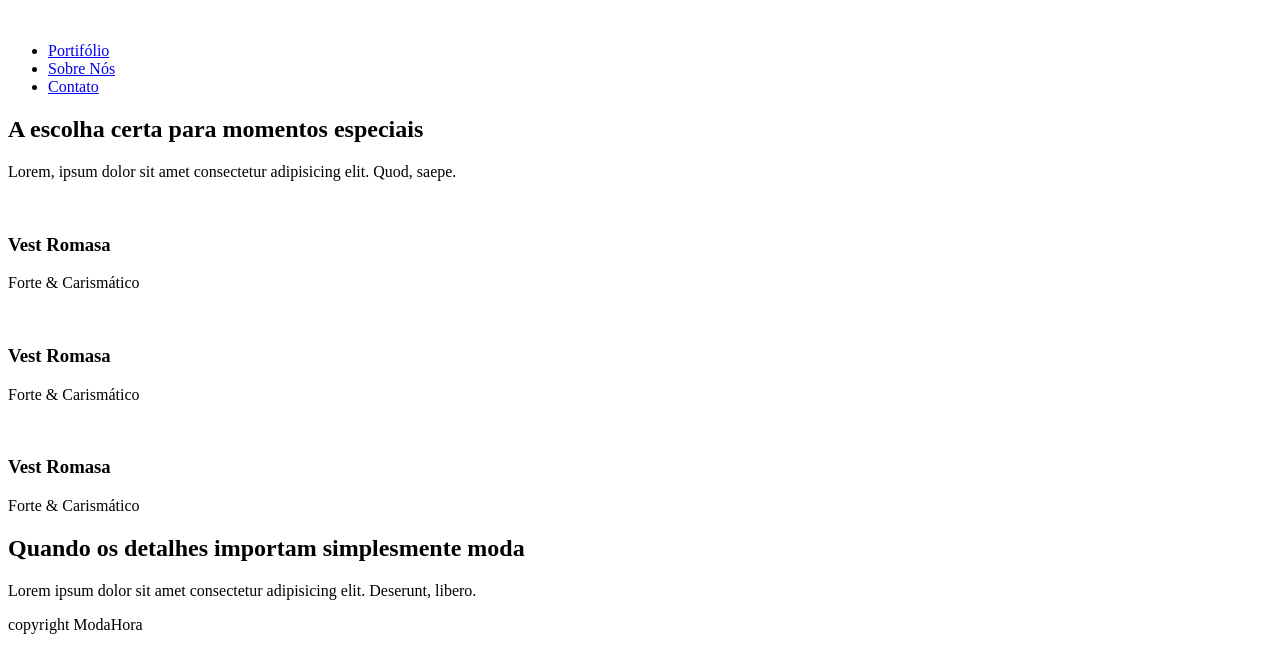
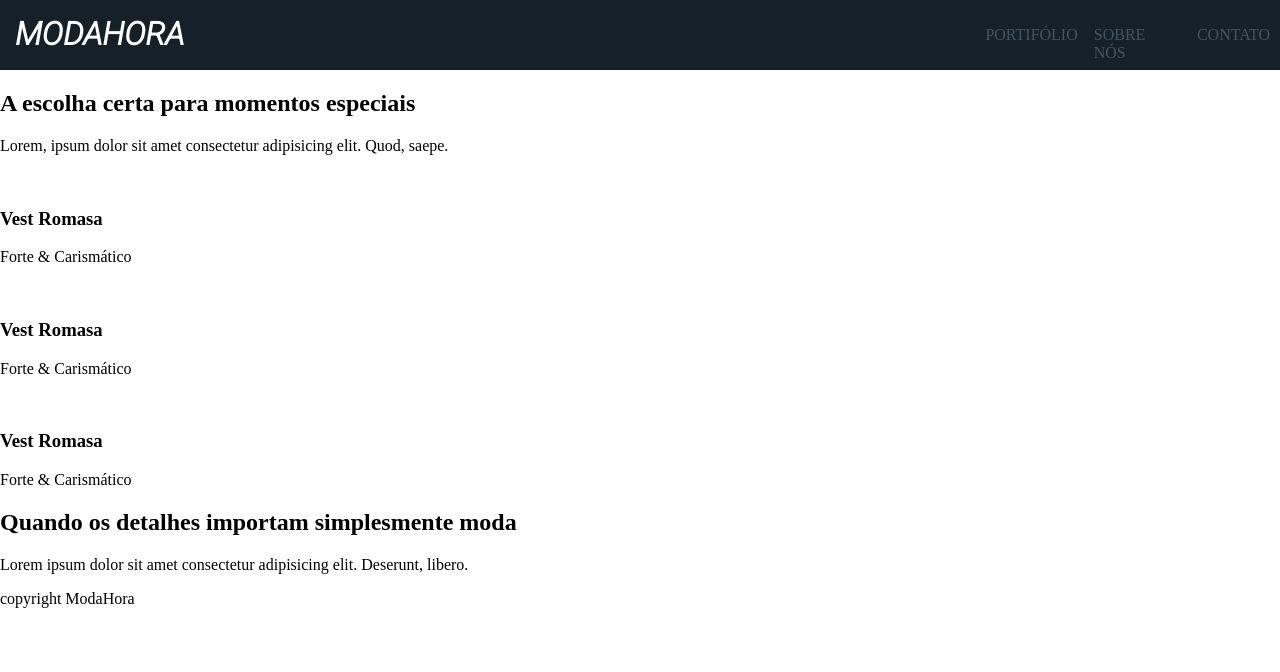
Before and after one commit to AntonioC-VJR/Projeto_1, a plain HTML site: page index.html in a window 1280 px wide. Drawn offline with Linux system fonts and the light colour scheme.

Commit message:
Atualterações no index e crianção do css para o Header

```diff
--- a/index.html
+++ b/index.html
@@ -2,13 +2,13 @@
 <html lang="PT-BR">
 <head>
     <meta charset="UTF-8">
-    <link rel="stylesheet" href="">
+    <link rel="stylesheet" href="style.css">
     <title>Moda Hora</title>
 </head>
 <body>
 
     <header class="header">
-        <img src="" alt="">
+        <h1>ModaHora</h1>
         <ul class="header-list">
             <li><a href="#" class="header-list__link"> Portifólio </a></li>
             <li><a href="#" class="header-list__link"> Sobre Nós  </a></li>
--- /dev/null
+++ b/style.css
@@ -0,0 +1,59 @@
+@import url('https://fonts.googleapis.com/css2?family=Pacifico&family=Roboto:ital,wght@1,300&display=swap');
+
+body, html{
+    margin: 0;
+}
+
+.header{
+
+
+    background-color: #162028;
+    color: white;
+
+    height: 50px;
+    width: auto;
+
+    margin: 0;
+
+    padding: 10px;
+    display: flex;
+    gap: 60%;
+
+}
+
+
+.header h1{
+    margin: 0;
+    font-family: Roboto;
+    text-transform: uppercase;
+    margin: 5px;
+
+}
+
+.header-list{
+
+    display: flex;
+    gap: 16px;
+
+}
+
+
+.header-list li{
+
+    list-style-type: none;
+}
+
+
+.header-list li a{
+    text-decoration: none;
+    text-transform: uppercase;
+    color: #425564;
+
+    transition: all;
+    transition-property: color;
+    transition-duration: 0.5s;
+}
+
+.header-list li a:hover{
+    color: #ccc;
+}
```
